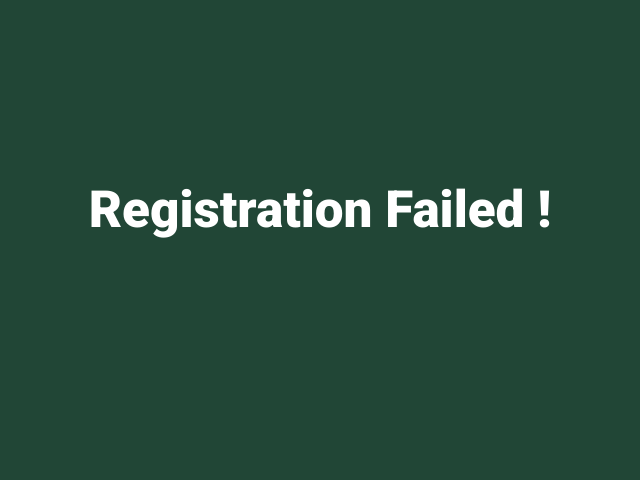
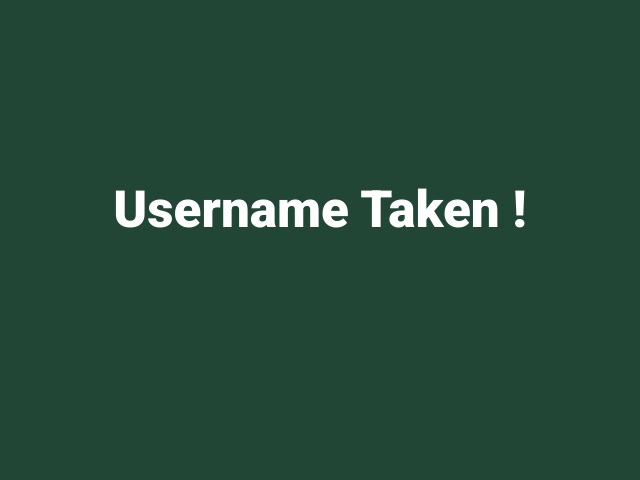
Before and after one commit to Parth-Nebula/Library-Management-SDSLabs-MVC-Assignment, a PHP site: template app/views/templates/admin/Registrationfailed.twig in a window 1280 px wide. Shown: the top 480 px of the page, without its empty margins (320-960 px from the left). Run offline with PHP 8.4, Linux system fonts and the light colour scheme; the template is opened without the code that fills it, so the values that code supplies are empty; some libraries are stand-ins or nearby versions.

Commit message:
changing error message

```diff
--- a/app/controllers/admin/register.php
+++ b/app/controllers/admin/register.php
@@ -49,7 +49,7 @@ class Register
 
                 echo \View\Loader::make()->render
                 (
-                "templates/admin/notAcceptedyet.twig" ,
+                "templates/admin/Registrationfailed.twig" ,
                 );
 
             }
--- a/app/views/templates/admin/Registrationfailed.twig
+++ b/app/views/templates/admin/Registrationfailed.twig
@@ -11,7 +11,7 @@
 	{{- parent() -}}
         <center>
             <div class="spaceInusername">
-                Registration Failed !
+                Username Taken  !
             </div>
         </center>
         <form class="home" action="/goToAdminRegisterPage" method="GET" >
```
